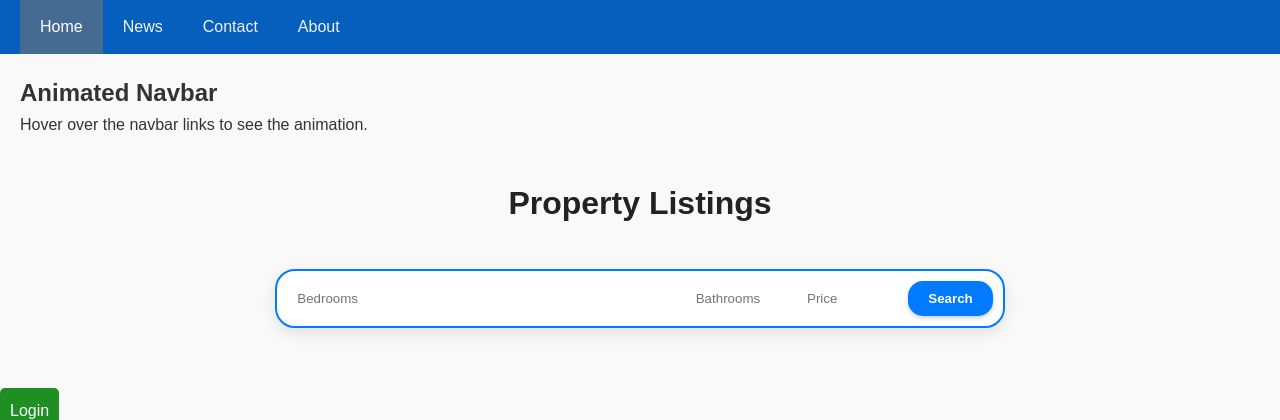
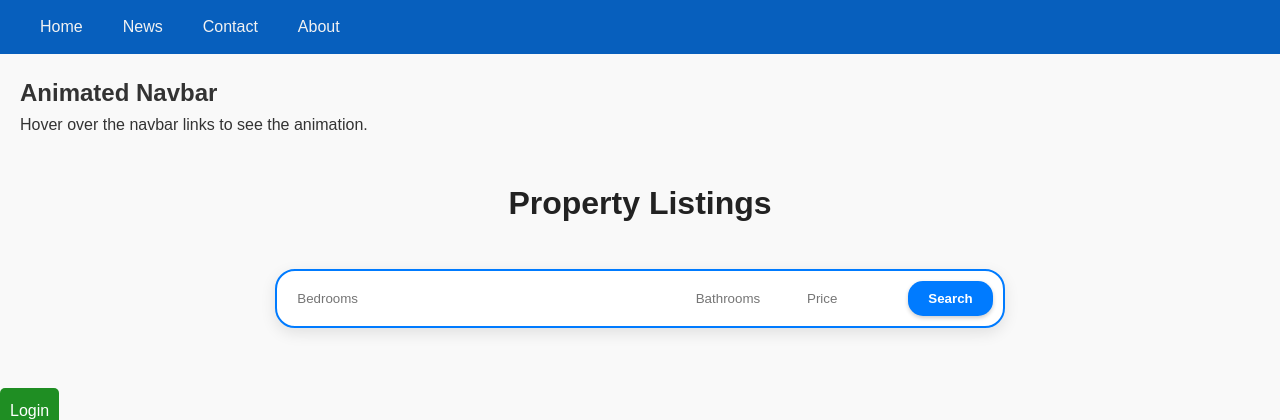
Before and after one commit to sangidahuda/Software_Engineering, a Flask app: page /index in a window 1280 px wide. Shown: the top 420 px of the page. Run offline with Flask 3, Linux system fonts and the light colour scheme; tables that the repository leaves empty hold one stand-in row (values such as "Sample post"); grey boxes marked "Sample" are stand-in pictures.

Commit message:
Update index.html

```diff
--- a/app/templates/index.html
+++ b/app/templates/index.html
@@ -12,10 +12,10 @@
   </head>
   <body>
     <div class="navbar">
-      <a class="active" href="#home">Home</a>
+      <a href="{{ url_for('main.index') }}">Home</a>
       <a href="#news">News</a>
       <a href="#contact">Contact</a>
-      <a href="#about">About</a>
+      <a href="{{ url_for('main.aboutus') }}">About</a> <!-- Updated href -->
     </div>
 
     <div style="padding:20px">
```
